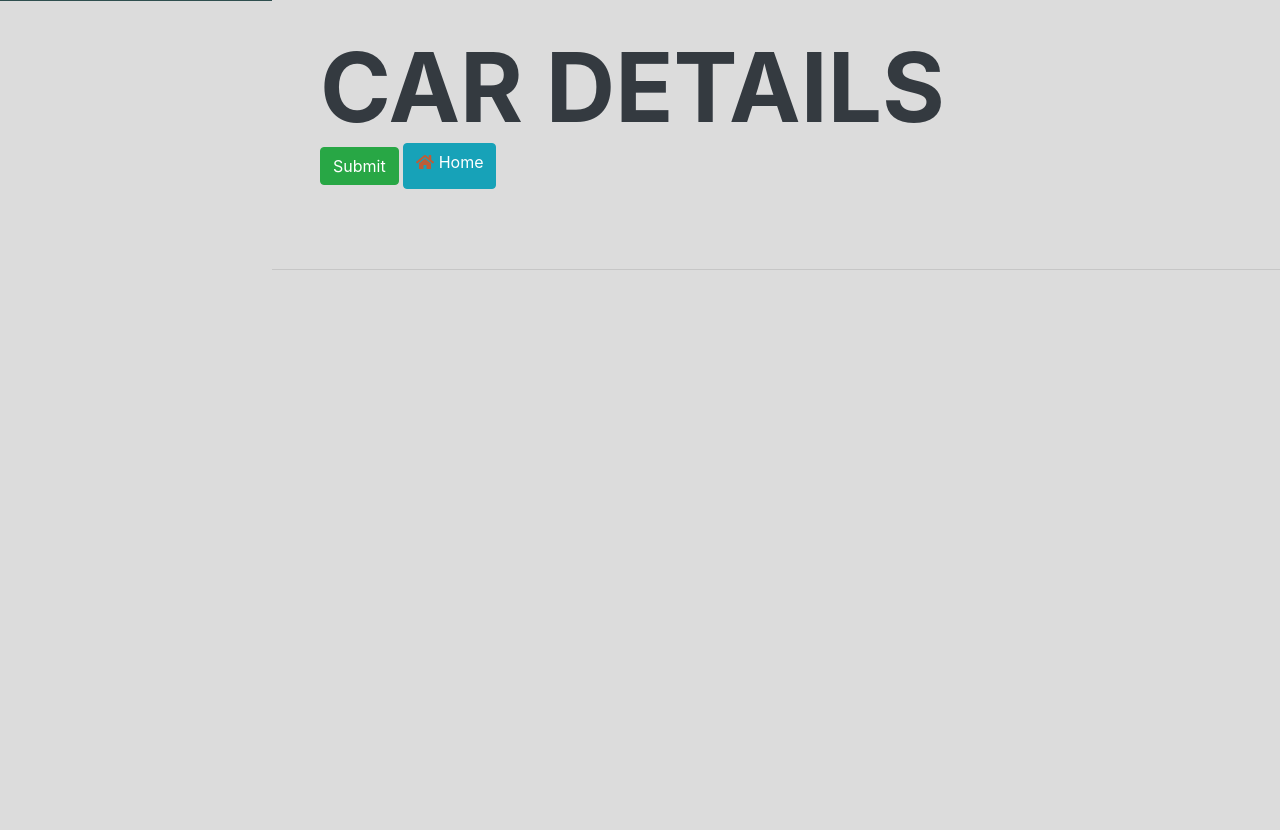
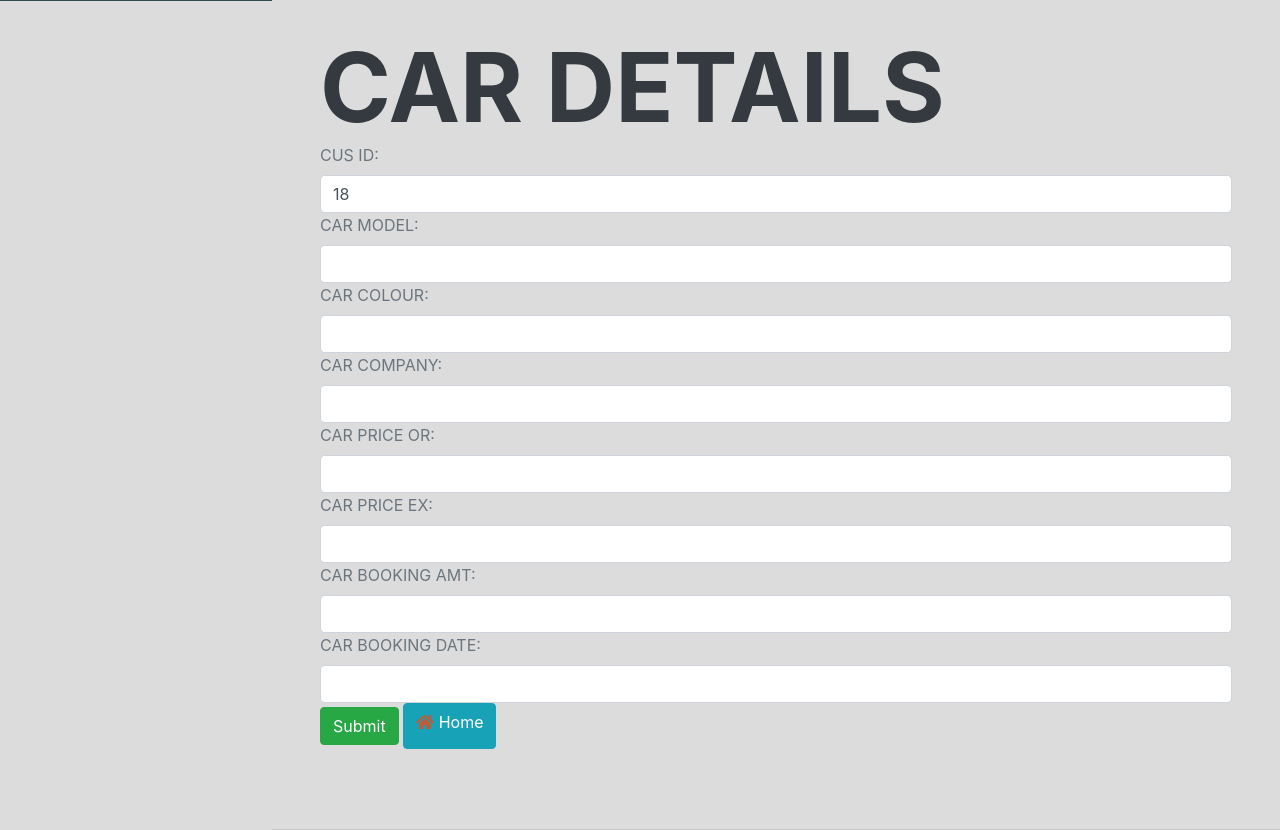
Before and after one commit to veer4221/Bsc-CA-IT-sem-5, a Django app: page /18/ in a window 1280 px wide. Shown: the part 799-1629 px from the top of the page. Before the commit the page ends 1069 px from the top, so only its background shows below. Run offline with Django 3.2, Linux system fonts and the light colour scheme; data comes from the database, SQL or seed files in the repository; both versions use the stored data as it was after the commit; some libraries are stand-ins or nearby versions; some web fonts are replaced.

Commit message:
get CUS_ID dynamicly in car form

```diff
--- a/BillingSystem/BillingSystem/urls.py
+++ b/BillingSystem/BillingSystem/urls.py
@@ -29,7 +29,7 @@ urlpatterns = [
     # path('listing/Car/',views.car,name="car"),
     path('login/',views.login,name="login"),
     path('listing/Costomer/',views.formToDB.as_view(),name="Costomer"),
-    path('listing/Car/',views.car,name="Car"),
+    path('listing/Car/',views.formCar,name="Car"),
     path('listing/RTO/',views.RTO,name="RTO"),
     path('listing/other/',views.other,name="other"),
     path('listing/Insurance/',views.insurance,name="Insurance"),
@@ -37,3 +37,7 @@ urlpatterns = [
     path('<int:id>/',views.UpdateData,name="Update"),
 
 ]
+
+
+
+# CAR_car.CUS_ID_id
--- a/BillingSystem/CAR/forms.py
+++ b/BillingSystem/CAR/forms.py
@@ -25,8 +25,9 @@ class customerDe(forms.ModelForm):
 class carDe(forms.ModelForm):
     class Meta:
         model = car
-        fields =['CAR_ID','CAR_MODEL','CAR_COLOUR','CAR_COMPANY','CAR_PRICE_OR','CAR_PRICE_EX','CAR_BOOKING_AMT','CAR_BOOKING_DATE']
+        fields =['CUS_ID','CAR_ID','CAR_MODEL','CAR_COLOUR','CAR_COMPANY','CAR_PRICE_OR','CAR_PRICE_EX','CAR_BOOKING_AMT','CAR_BOOKING_DATE']
         widgets={
+            'CUS_ID':forms.NumberInput(attrs={'class':'form-control'}),
             'CAR_ID' : forms.TextInput(attrs={'class':'sr-only'}),
             'CAR_MODEL': forms.TextInput(attrs={'class':'form-control'}),
             'CAR_COLOUR': forms.TextInput(attrs={'class':'form-control'}),
--- a/BillingSystem/CAR/models.py
+++ b/BillingSystem/CAR/models.py
@@ -5,11 +5,11 @@ from django.db import models
 
 class customer(models.Model):
     CUS_ID     = models.AutoField(primary_key=True)
-    CUS_SARNAME = models.CharField(max_length=20,null=False)
-    CUS_NAME   = models.CharField(max_length=70,null=False)
-    CUS_FNAME   = models.CharField(max_length=70,null=False)
-    CUS_CITY   = models.CharField(max_length=70,null=False)
-    CUS_MO     = models.CharField(max_length=12,unique=True,null=False)
+    CUS_SARNAME = models.CharField(max_length=20,blank=True)
+    CUS_NAME   = models.CharField(max_length=70,blank=True)
+    CUS_FNAME   = models.CharField(max_length=70,blank=True)
+    CUS_CITY   = models.CharField(max_length=70,blank=True)
+    CUS_MO     = models.CharField(max_length=12,unique=True,blank=True)
     CUS_EMAIL  = models.EmailField(unique=True)
     CUS_STATE  = models.CharField(max_length=70)
     CUS_Zip    = models.CharField(max_length= 6)
@@ -21,13 +21,13 @@ class customer(models.Model):
 class car(models.Model):
     CUS_ID     = models.ForeignKey(customer,on_delete=models.CASCADE)
     CAR_ID     =models.AutoField(primary_key=True)
-    CAR_MODEL  = models.CharField(max_length= 20,null=False)
-    CAR_COLOUR = models.CharField(max_length= 20,null=False)
-    CAR_COMPANY = models.CharField(max_length= 20,null=False)
-    CAR_PRICE_OR = models.IntegerField()
-    CAR_PRICE_EX = models.IntegerField()
-    CAR_BOOKING_AMT = models.IntegerField()
-    CAR_BOOKING_DATE = models.DateField()
+    CAR_MODEL  = models.CharField(max_length= 20,null=True)
+    CAR_COLOUR = models.CharField(max_length= 20,null=True)
+    CAR_COMPANY = models.CharField(max_length= 20,null=True)
+    CAR_PRICE_OR = models.IntegerField(null=True)
+    CAR_PRICE_EX = models.IntegerField(null=True)
+    CAR_BOOKING_AMT = models.IntegerField(null=True)
+    CAR_BOOKING_DATE = models.DateField(null=True)
 
 
     def __str__(self):
@@ -35,27 +35,27 @@ class car(models.Model):
 
 class insurance(models.Model):
     CUS_ID     = models.ForeignKey(customer,on_delete=models.CASCADE)
-    INS_COMPANY_NAME = models.CharField(max_length= 20)
-    INS_TYPE         = models.CharField(max_length= 20)
-    INS_TOTAL_AMT    = models.IntegerField()
-    INS_TO_DATE      = models.DateField()
-    INS_FROM_DATE   = models.DateField()
+    INS_COMPANY_NAME = models.CharField(max_length= 20,blank=True)
+    INS_TYPE         = models.CharField(max_length= 20,blank=True)
+    INS_TOTAL_AMT    = models.IntegerField(blank=True)
+    INS_TO_DATE      = models.DateField(blank=True)
+    INS_FROM_DATE   = models.DateField(blank=True)
 
 
 class RTO(models.Model):
     CUS_ID     = models.ForeignKey(customer,on_delete=models.CASCADE)
-    RTO_REG_CHARGE  = models.IntegerField()
-    RTO_NUM_PLT_CHARGE = models.IntegerField()
-    RTO_NUM_PLT_NO   = models.CharField(max_length= 20,unique=True)
-    RTO_ENG_NO        = models.CharField(max_length= 20,unique=True)
-    RTO_CHESSISE_NO  = models.CharField(max_length= 20,unique=True)
-    RTO_KEY_NO       = models.CharField(max_length= 20,unique=True)
-    RTO_BATTERY_NO     = models.CharField(max_length= 20,unique=True)
+    RTO_REG_CHARGE  = models.IntegerField(blank=True)
+    RTO_NUM_PLT_CHARGE = models.IntegerField(blank=True)
+    RTO_NUM_PLT_NO   = models.CharField(max_length= 20,unique=True,blank=True)
+    RTO_ENG_NO        = models.CharField(max_length= 20,unique=True,blank=True)
+    RTO_CHESSISE_NO  = models.CharField(max_length= 20,unique=True,blank=True)
+    RTO_KEY_NO       = models.CharField(max_length= 20,unique=True,blank=True)
+    RTO_BATTERY_NO     = models.CharField(max_length= 20,unique=True,blank=True)
 
 class OTHER(models.Model):
     CUS_ID     = models.ForeignKey(customer,on_delete=models.CASCADE)
-    OTH_TRANS_CHARGE   = models.IntegerField()
-    OTH_DELIVERY_DATE   = models.DateField()
+    OTH_TRANS_CHARGE   = models.IntegerField(blank=True)
+    OTH_DELIVERY_DATE   = models.DateField(blank=True)
     OTH_EXPENSE_NAME    = models.CharField(max_length= 20)
-    OTH_EXPENSE_PRICE   = models.IntegerField()
+    OTH_EXPENSE_PRICE   = models.IntegerField(blank=True)
     date_modified = models.DateTimeField(auto_now=True)
--- a/BillingSystem/CAR/templates/index_car.html
+++ b/BillingSystem/CAR/templates/index_car.html
@@ -18,6 +18,7 @@
                     {% csrf_token %}
 
                     {% for Fi in form %}
+                        {{Fi.CUS_ID_id}}
                         {{Fi.label_tag}}
                         {{Fi}}
 
--- a/BillingSystem/CAR/views.py
+++ b/BillingSystem/CAR/views.py
@@ -63,9 +63,34 @@ class formToDB(TemplateView):
         fm = customerDe(request.POST)
         if fm.is_valid():
             fm.save()
+            print(fm)
             return HttpResponseRedirect('/listing')
 
+# class formCartoDB(TemplateView):
+#     template_name = 'index_car.html'
+#     def get_context_data(self, *arg, **kwargs):
+#         fm = formCartoDB()
+#         context = {'form2':fm}
+#         return context
 
+#     def post(self,request,id=0):
+#         fm = carDe(request.POST)
+#         if fm.is_valid():
+#             fm.save()
+#             print(fm)
+#             return HttpResponseRedirect('/listing')
+
+def formCar(request):
+    if request.method == 'POST':
+        fm = carDe(request.POST)
+        if fm.is_valid():
+            fm.save()
+            fm = customerDe()
+
+    else:
+        fm = carDe()
+    #data = customer.object.all()
+    return render(request,'index_car.html',{'form':fm})
 
 def DeleteDate(request,id):
     if request.method == 'POST' :
@@ -75,33 +100,29 @@ def DeleteDate(request,id):
 
 
 def UpdateData(request,id):
+    print(id)
     if request.method =='POST':
+        print("post")
         cus = customer.objects.get(pk=id)
         fm = customerDe(request.POST,instance=cus)
         if fm.is_valid():
             fm.save()
-        if car.objects.filter(pk=id).exists():
-            cr = car.objects.get(pk=id)
-            cfm = carDe(request.POST,instance=cr)
-            if cfm.is_valid():
-                cfm.save()
+            return HttpResponseRedirect('/listing/')
 
     else:
+        print("else")
         cus = customer.objects.get(pk=id)
         fm = customerDe(instance=cus)
-        if not car.objects.filter(pk=id).exists():
-        #     print("not")
-        #     CarDeADD(request,id)
-        #     # cr = car.objects.get(pk=id)
-        #     # cfm = carDe(instance=cr)
-            return render(request,'index_customerUpdate.html',{'form':fm})
-        else:
-            cr = car.objects.get(pk=id)
-            cfm = carDe(instance=cr)
-    if car.objects.filter(pk=id).exists():
-        return render(request,'index_customerUpdate.html',{'form':fm,'form2':cfm})
-    else:
-        return render(request,'index_customerUpdate.html',{'form':fm})
+        car1 = car.objects.filter(CUS_ID=id).first()
+        fm2 = carDe(instance=car1,initial={'CUS_ID':id})
+        return render(request,'index_customerUpdate.html',{'form':fm,'form2':fm2})
+    #     else:
+    #         cr = car.objects.get(pk=id)
+    #         cfm = carDe(instance=cr)
+    # if car.objects.filter(pk=id).exists():
+    #     return render(request,'index_customerUpdate.html',{'form':fm,'form2':cfm})
+    # else:
+    #     return render(request,'index_customerUpdate.html',{'form':fm})
 
 
 
@@ -117,27 +138,3 @@ def UpdateData(request,id):
 #         fm = customerDe(instance=pi)
 
 #     return render(request,'index_car.html',{'form':fm})
-
-def CarDeADD(request,id):
-    print("this is varde")
-    print(request)
-    print(id)
-    if request.method == 'POST':
-        fm = carDe(request.POST)
-        if fm.is_valid():
-            cid    = fm.cleaned_data['id']
-            cm     = fm.cleaned_data['CAR_MODEL']
-            cc     = fm.cleaned_data['CAR_COLOUR']
-            crco   = fm.cleaned_data['CAR_COMPANY']
-            cpo    = fm.cleaned_data['CAR_PRICE_OR']
-            cpe    = fm.cleaned_data['CAR_PRICE_EX']
-            cbamt  = fm.cleaned_data['CAR_BOOKING_AMT']
-            cbdate = fm.cleaned_data['CAR_BOOKING_DATE']
-            reg = car(CUS_ID = cid,CAR_MODEL=cm,CAR_COLOUR=cc,CAR_COMPANY=crco,CAR_PRICE_OR=cpo,CAR_PRICE_EX=cpe,CAR_BOOKING_AMT=cbamt,CAR_BOOKING_DATE=cbdate)
-            reg.save()
-            return HttpResponseRedirect('/listing/')
-
-    else:
-        fm = customerDe()
-    #data = customer.object.all()
-    #return render(request,'index_customerUpdate.html',{'form':fm})
```
Also changed, not shown: BillingSystem/CAR/migrations/0011_auto_20200930_0846.py (added), BillingSystem/CAR/templates/index_customerUpdate.html (line endings or trailing spaces), BillingSystem/db.sqlite3.
